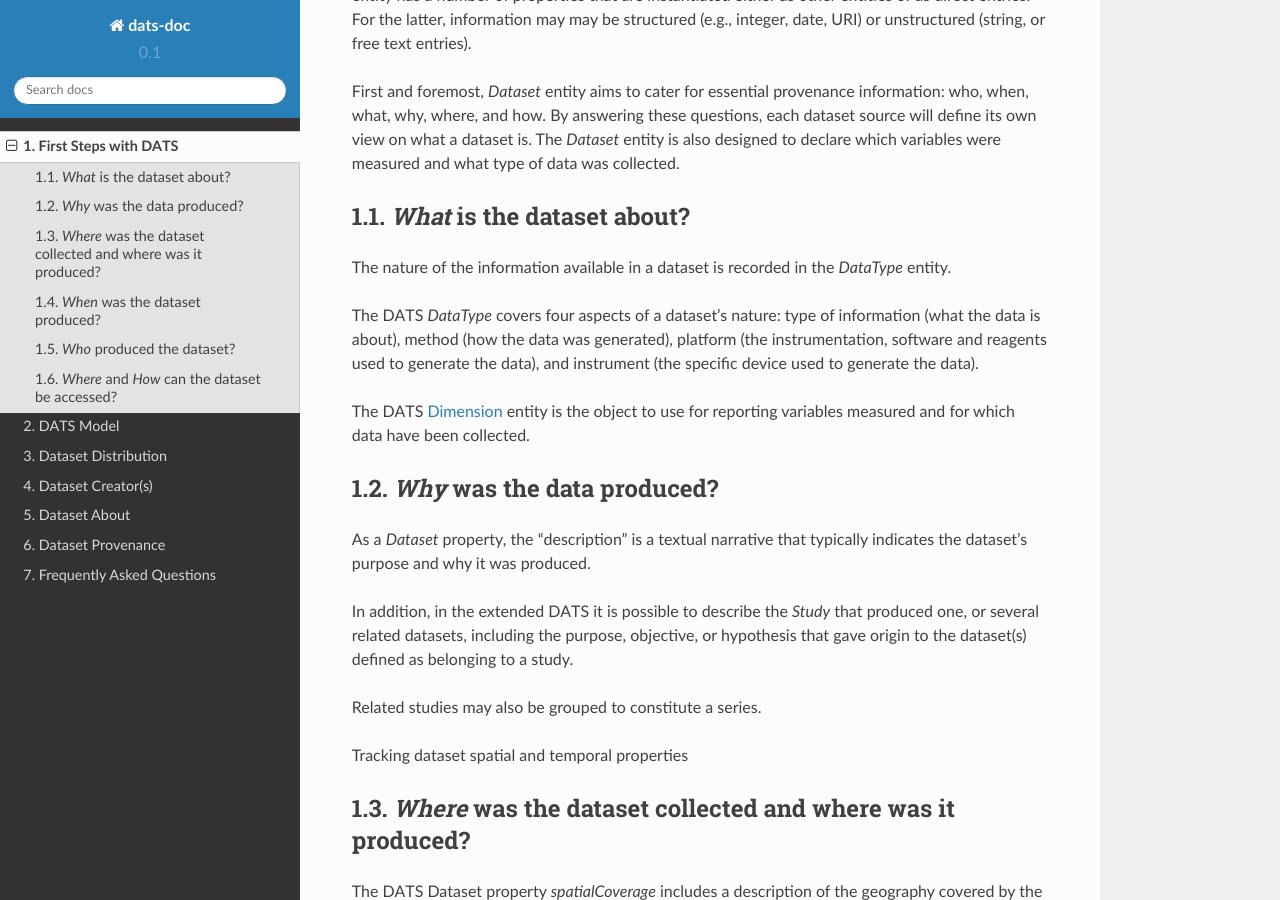
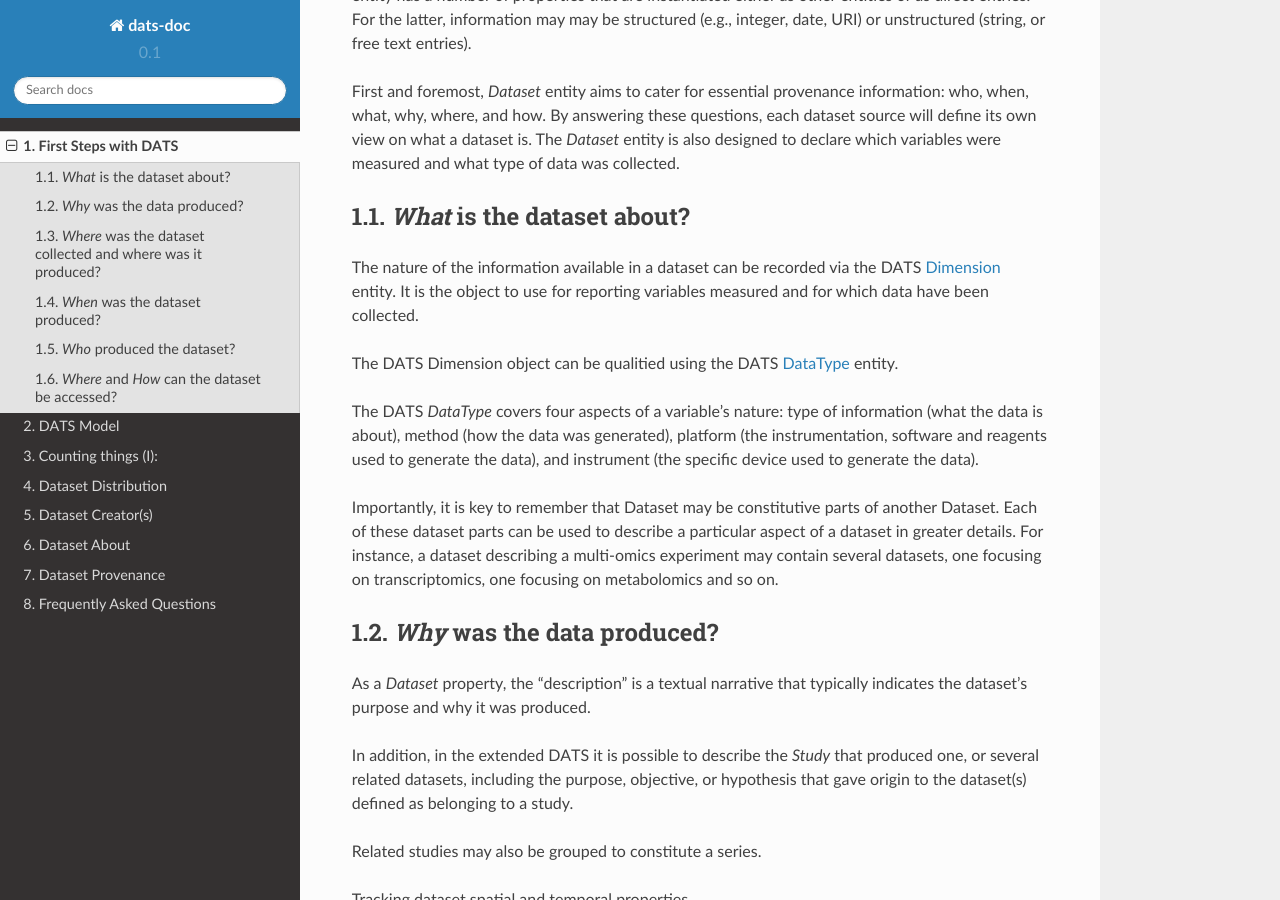
Before and after one commit to datatagsuite/docs, a Sphinx documentation site: the page built from source/first_steps.rst, in a window 1280 px wide and 900 px high, scrolled down 368 px. Built offline with Sphinx 7.4.7 and the Read the Docs theme 2.0.0, drawn with Linux system fonts in a browser that asks for light colours.

Commit message:
expanding on documentation, covering points made during presentation

```diff
--- a/source/first_steps.rst
+++ b/source/first_steps.rst
@@ -17,11 +17,15 @@ The *Dataset* entity is also designed to declare which variables were measured a
 *What* is the dataset about?
 ----------------------------
 
-The nature of the information available in a dataset is recorded in the *DataType* entity.
+The nature of the information available in a dataset can be recorded via  the DATS `Dimension <https://github.com/biocaddie/WG3-MetadataSpecifications/blob/master/json-schemas/dimension_schema.json>`_ entity. It is the object to use for reporting variables measured and for which data have been collected.
 
-The DATS *DataType* covers four aspects of a dataset's nature: type of information (what the data is about), method (how the data was generated), platform (the instrumentation, software and reagents used to generate the data), and instrument (the specific device used to generate the data).
+The DATS Dimension object can be qualitied using the DATS `DataType <https://github.com/biocaddie/WG3-MetadataSpecifications/blob/master/json-schemas/data_type_schema.json>`_ entity.
 
-The DATS `Dimension <https://github.com/biocaddie/WG3-MetadataSpecifications/blob/master/json-schemas/dimension_schema.json>`_ entity is the object to use for reporting variables measured and for which data have been collected.
+The DATS *DataType* covers four aspects of a variable's nature: type of information (what the data is about), method (how the data was generated), platform (the instrumentation, software and reagents used to generate the data), and instrument (the specific device used to generate the data).
+
+Importantly, it is key to remember that Dataset may be constitutive parts of another Dataset. Each of these dataset parts can be used to describe a particular aspect of a dataset in greater details.
+For instance, a dataset describing a multi-omics experiment may contain several datasets, one focusing on transcriptomics, one focusing on metabolomics and so on.
+
 
 
 *Why* was the data produced?
--- a/source/index.rst
+++ b/source/index.rst
@@ -26,6 +26,7 @@ Table of Contents:
 
    first_steps
    dats
+   dataset_material_counting_things
    dataset_distribution
    dataset_creator
    dataset_about
```
Also changed, not shown: source/dataset_material_counting_things.rst (added, +29 -0 lines), source/_static/DATS-v2.3-Material.png (added), source/_static/DATS-v2.3-Study-and-Groups.png (added).
